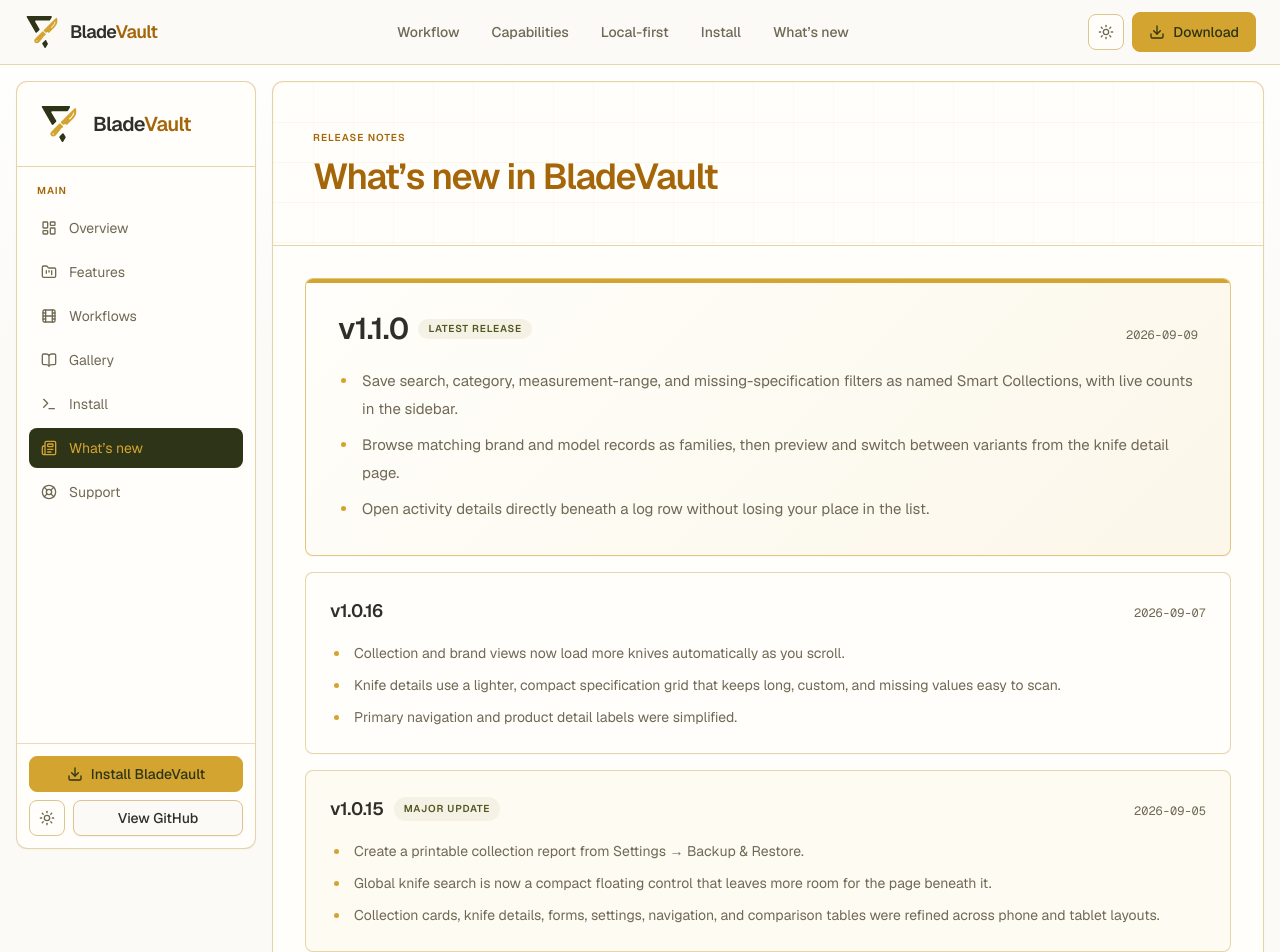
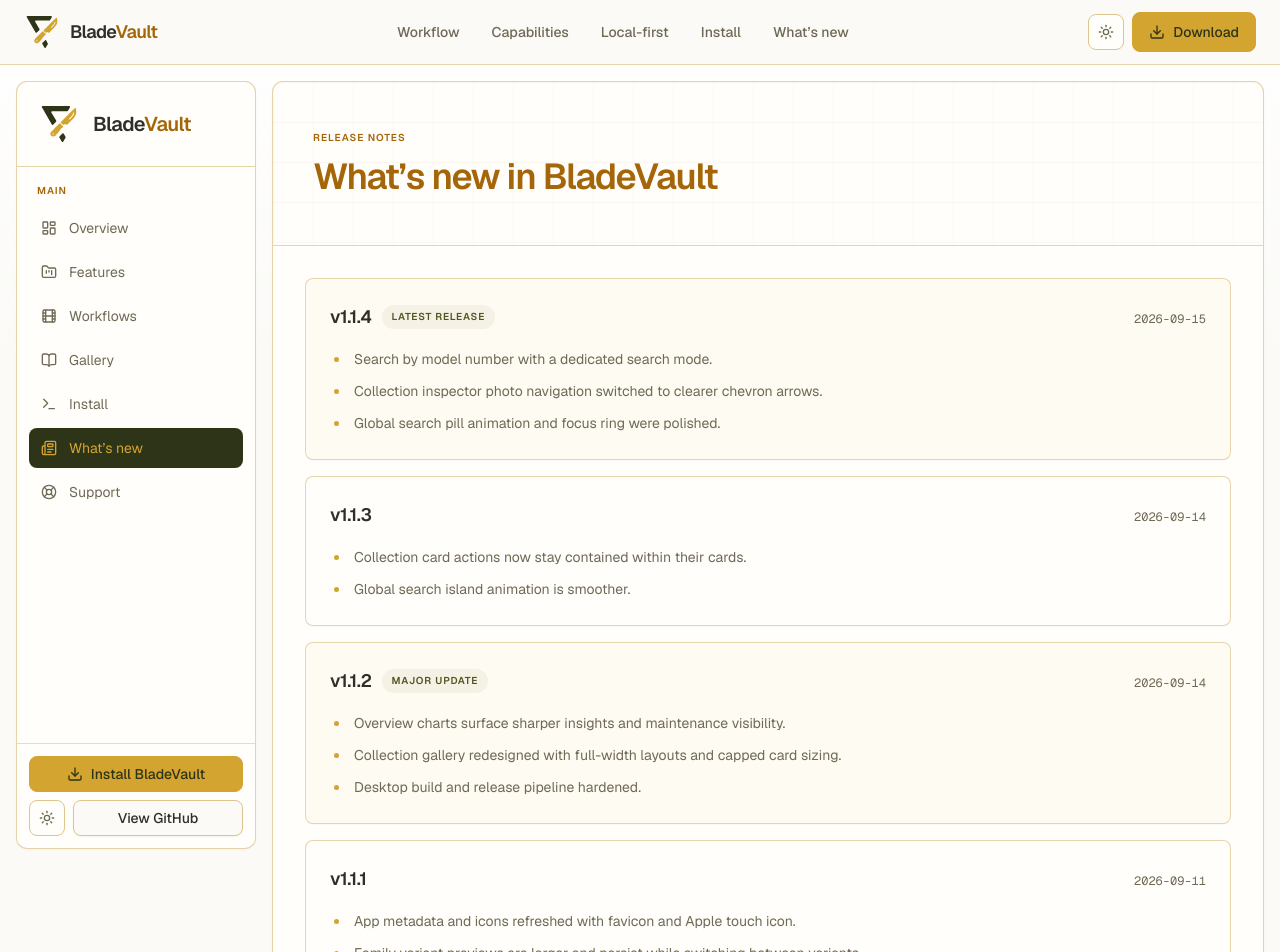
Before and after one commit to dedkola/bladevault-web, a Next.js app: page /whats-new in a window 1280 px wide. Shown: the top 952 px of the page. Built offline with nearby package versions, Linux system fonts and the light colour scheme; no server answers.

Commit message:
feat(site): update what's new through v1.1.4
Ultraworked with [Sisyphus](https://github.com/code-yeongyu/oh-my-openagent)

Co-authored-by: Sisyphus <clio-agent@sisyphuslabs.ai>

```diff
--- a/app/whats-new/page.tsx
+++ b/app/whats-new/page.tsx
@@ -29,11 +29,48 @@
 
 const releases = [
   {
+    version: "v1.1.4",
+    date: "2026-09-15",
+    major: true,
+    latest: true,
+    changes: [
+      "Search by model number with a dedicated search mode.",
+      "Collection inspector photo navigation switched to clearer chevron arrows.",
+      "Global search pill animation and focus ring were polished.",
+    ],
+  },
+  {
+    version: "v1.1.3",
+    date: "2026-09-14",
+    changes: [
+      "Collection card actions now stay contained within their cards.",
+      "Global search island animation is smoother.",
+    ],
+  },
+  {
+    version: "v1.1.2",
+    date: "2026-09-14",
+    major: true,
+    changes: [
+      "Overview charts surface sharper insights and maintenance visibility.",
+      "Collection gallery redesigned with full-width layouts and capped card sizing.",
+      "Desktop build and release pipeline hardened.",
+    ],
+  },
+  {
+    version: "v1.1.1",
+    date: "2026-09-11",
+    changes: [
+      "App metadata and icons refreshed with favicon and Apple touch icon.",
+      "Family variant previews are larger and persist while switching between variants.",
+      "Mobile search pill stays clear of the header.",
+    ],
+  },
+  {
     version: "v1.1.0",
     date: "2026-09-09",
     major: true,
     milestone: true,
-    latest: true,
     changes: [
       "Save search, category, measurement-range, and missing-specification filters as named Smart Collections, with live counts in the sidebar.",
       "Browse matching brand and model records as families, then preview and switch between variants from the knife detail page.",
```
